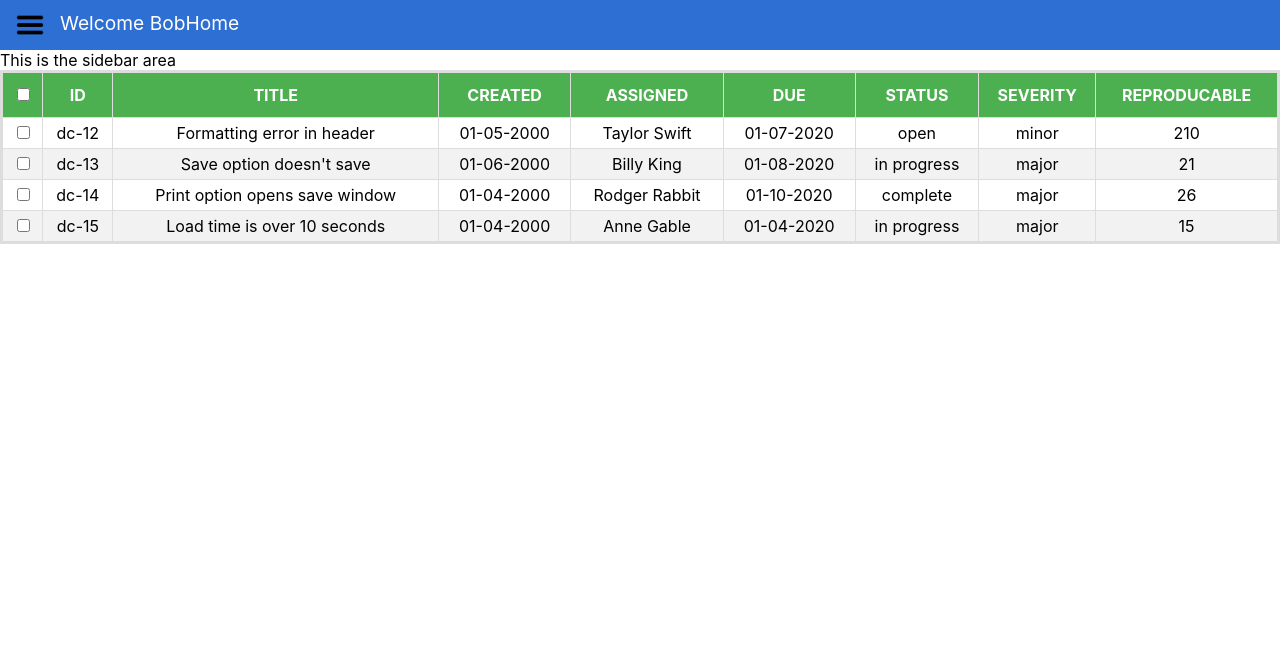
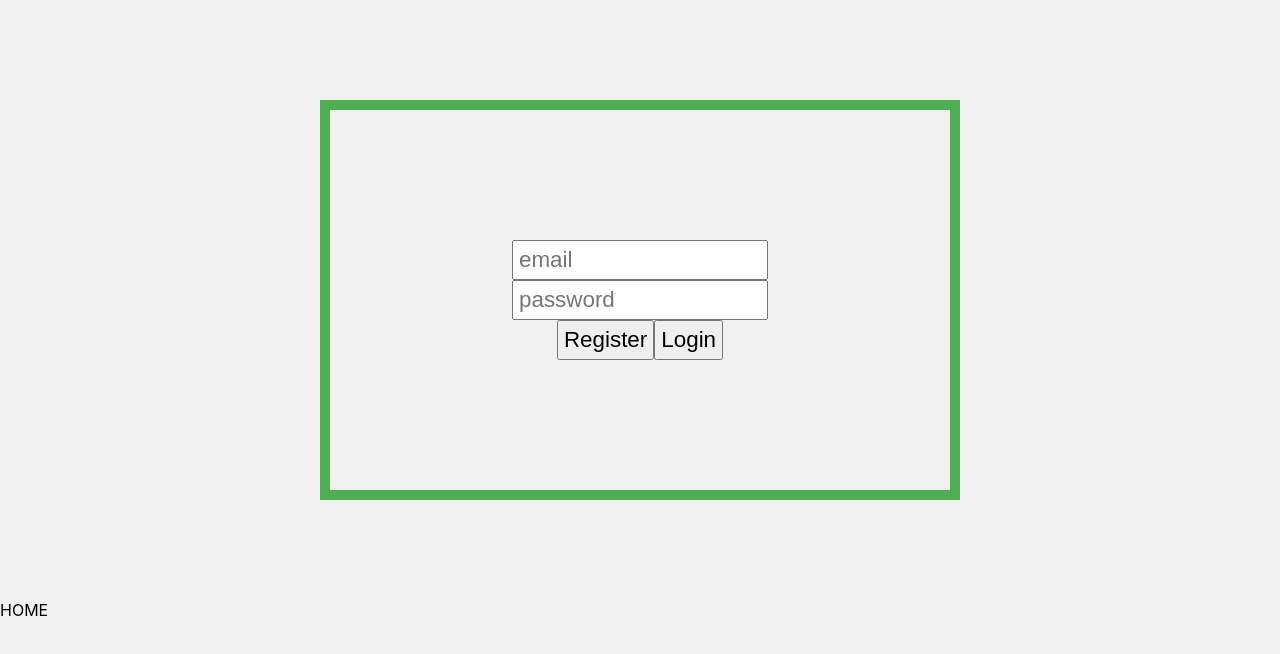
Before and after one commit to AvrahamNacher/big-bug, a React (Create React App) app: page / in a window 1280 px wide. Shown: the top 654 px of the page. Built offline with nearby package versions, Linux system fonts and the light colour scheme.

Commit message:
login and registration screens

```diff
--- a/package.json
+++ b/package.json
@@ -7,6 +7,7 @@
     "@testing-library/jest-dom": "^4.2.4",
     "@testing-library/react": "^9.4.0",
     "@testing-library/user-event": "^7.2.1",
+    "bcrypt": "^3.0.8",
     "react": "^16.12.0",
     "react-dom": "^16.12.0",
     "react-router-dom": "^5.1.2",
--- a/src/App.css
+++ b/src/App.css
@@ -1,7 +1,8 @@
 /* Global Custom Properties */
 :root {
-  --main-bg-color: #fff;
+  --main-bg-color: rgb(241, 241, 241);
   --main-accent-bg-color: rgb(45, 111, 211);
+  --main-header-color: #4caf50;
   --main-light-text-color: #fff;
   --main-dark-text-color: rgb(48, 48, 48);
   --main-highlight-text-color: yellow;
@@ -21,50 +22,17 @@
   padding: 3px 0;
 }
 
-/* * {
+* {
   margin: 0;
   padding: 0;
   box-sizing: border-box;
-} */
+}
 
 /* For mobile phones: */
 
 
-/* .App {
-  text-align: center;
-} */
-
-.App-logo {
-  height: 40vmin;
-  pointer-events: none;
+#app {
+  height: 100vh;
+  background-color: var(--main-bg-color);
+  position: relative;
 }
-
-@media (prefers-reduced-motion: no-preference) {
-  .App-logo {
-    animation: App-logo-spin infinite 20s linear;
-  }
-}
-
-/* .App-header {
-  background-color: #282c34;
-  min-height: 100vh;
-  display: flex;
-  flex-direction: column;
-  align-items: center;
-  justify-content: center;
-  font-size: calc(10px + 2vmin);
-  color: white;
-}
-
-.App-link {
-  color: #61dafb;
-} */
-
-@keyframes App-logo-spin {
-  from {
-    transform: rotate(0deg);
-  }
-  to {
-    transform: rotate(360deg);
-  }
-}
--- a/src/App.js
+++ b/src/App.js
@@ -3,13 +3,22 @@
 // https://medium.com/allenhwkim/mobile-friendly-table-b0cb066dbc0e
 
 import React, { useState } from 'react';
+import {
+  BrowserRouter as Router,
+  Switch,
+  Route,
+  Link
+} from "react-router-dom"
 import Header from './components/Header';
 import Sidebar from './components/Sidebar';
 import BugListView from './components/BugListView';
+import Login from './components/Login'
+import Register from './components/Register'
 
 import './App.css';
 
 function App() {
+
   const [ user, setUser ] = useState("Bob");
   const [ bugList, setBugList ] = useState([
     {
@@ -71,10 +80,33 @@ function App() {
   ])
 
   return (
-    <div className="App">
-      <Header user={user}/>
-      <Sidebar />
-      <BugListView bugList={bugList} setBugList={ newList => setBugList(newList)} setUser={ newUser => setUser(newUser)}/>
+    <div id="app">
+      <Router>
+        <Switch>
+          <Route exact path="/">
+            <Login />
+
+            {/* <Register /> */}
+
+
+            HOME
+          </Route>
+          <Route path="/register">
+            <Register />
+          </Route>
+          <Route path={["/bug/"]}>
+            <Header user={user}/>
+            <Sidebar />
+            Bug
+            <BugListView bugList={bugList} setBugList={ newList => setBugList(newList)} setUser={ newUser => setUser(newUser)}/>
+          </Route>
+          {/* <Route path="/bug/">
+          </Route> */}
+        </Switch>
+      </Router>
+
+
+
     </div>
   );
 }
--- /dev/null
+++ b/src/backend/dbUserRequests.js
@@ -0,0 +1,42 @@
+async function checkLoginInfo(userData, callBackResponse) {
+    var request = require('request');
+    const { email, pwd } = userData;
+
+        request(
+            {
+                method: 'POST',
+                url: 'https://bigbug-365ff5.appdrag.site/api/users/login',
+                form: { "email": email, "pwd": pwd, "AD_PageNbr": "1", "AD_PageSize": "500" }
+            }, function (err, httpResponse, body) {
+                let result = JSON.parse(body);
+                if (result.Table.length !== 0) {
+                    console.log("Welcome " + result.Table[0].firstName);
+                    callBackResponse (result.Table[0]);
+                } else {
+                    console.log("No data returned");
+                    callBackResponse (-1);
+                }
+            }
+        );
+}
+
+async function register(userData, callBackResponse) {
+    var request = require('request');
+
+request(
+  {
+    method:'POST',
+    url:'https://bigbug-365ff5.appdrag.site/api/users/register',
+    form: {"firstName" : userData.firstName,"lastName" : userData.lastName,"email" : userData.email,"pwd" : userData.pwd,"phone" : userData.phone}
+  }, function(err,httpResponse,body){
+      console.log(body);
+      let result = JSON.parse(body);
+      callBackResponse (result.affectedRows);
+  }
+);
+}
+
+export {
+    checkLoginInfo,
+    register
+ }
--- /dev/null
+++ b/src/components/Login.css
@@ -0,0 +1,27 @@
+#login {
+    padding: 100px;
+}
+
+#loginContainer {
+    height: 50vh;
+    width: 50vw;
+    border: 10px solid var(--main-header-color);
+    margin: 0 auto;
+    padding: 15px;
+
+    display: flex;
+    flex-direction: column;
+    justify-content: center;
+    align-items: center;
+}
+
+#loginContainer input {
+    max-width: 20vw;
+    font-size: 1.4rem;
+    padding: 5px;
+}
+
+#loginContainer div {
+    display: flex;
+
+}
--- /dev/null
+++ b/src/components/Login.jsx
@@ -0,0 +1,45 @@
+// https://stackoverflow.com/questions/36683770/how-to-get-the-value-of-an-input-field-using-reactjs
+
+import React, { useState } from 'react';
+// import hash from '../backend/hash.js'
+import * as db from "../backend/dbUserRequests.js"
+
+import './Login.css'
+
+
+export default function Login(props) {
+    const [userLoginData, setUserLoginData] = useState("");
+
+    function login(e) {
+        console.log("login request", e);
+        let callBackResponse = data => {
+            console.log("Data received from CallBack = ", data);
+        }
+        db.checkLoginInfo(userLoginData, callBackResponse);
+    }
+
+    function handleInput(target) {
+        const { name, value } = target;
+        setUserLoginData( oldData => ({...userLoginData, [name]: value}));
+    }
+
+    function registerButton() { // switch to register screen
+
+    }
+
+    return (
+        <div id="login">
+            <div id="loginContainer">
+                <input
+                    onInput={e => handleInput(e.target)} type="text" name="email" placeholder="email"></input>
+                <input onInput={e => handleInput(e.target)} type="password" name="pwd" placeholder="password"></input>
+                <div>
+                    <input className="button" onClick={() => registerButton()} type="button" value="Register"></input>
+                    <input className="button" onClick={e => login(e)} type="button" value="Login"></input>
+                </div>
+
+            </div>
+
+        </div>
+    )
+}
--- /dev/null
+++ b/src/components/Register.jsx
@@ -0,0 +1,37 @@
+import React, { useState } from 'react'
+import * as db from "../backend/dbUserRequests.js"
+
+export default function Register(props) {
+    const [userData, setUserData] = useState("");
+    function register(e) {
+        console.log("register request", e);
+        console.log(userData);
+        let callBackResponse = data => {
+            console.log("Data received from CallBack = ", data);
+        }
+        db.register(userData, callBackResponse);
+    }
+
+    const handleInput = e => {
+        const { name, value } = e.target;
+        // console.log (`name ${name} value ${value}`);
+        setUserData( oldState => ({ ...oldState, [name]:value }))
+    }
+
+    return (
+        <div id="register">
+            <div id="registerContainer">
+                <input onInput={handleInput} name="firstName" type="text" placeholder="First Name"></input>
+                <input onInput={handleInput} name="lastName" type="text" placeholder="Last Name"></input>
+                <input onInput={handleInput} name="email" type="email" placeholder="Email"></input>
+                <input onInput={handleInput} name="pwd" type="password" placeholder="Password"></input>
+                <input onInput={handleInput} name="pwdConfirm" type="password" placeholder="Confirm Password"></input>
+                <input onInput={handleInput} name="phone" type="text" placeholder="Phone"></input>
+                <div>
+                    <input className="button" onClick={() => register()} type="button" value="Create Account"></input>
+                </div>
+            </div>
+
+        </div>
+    )
+}
```
Also changed, not shown: src/backend/dbBugRequests.js (added, +13 -0 lines), 1 other file (tests, documents, lock files or other folders).
